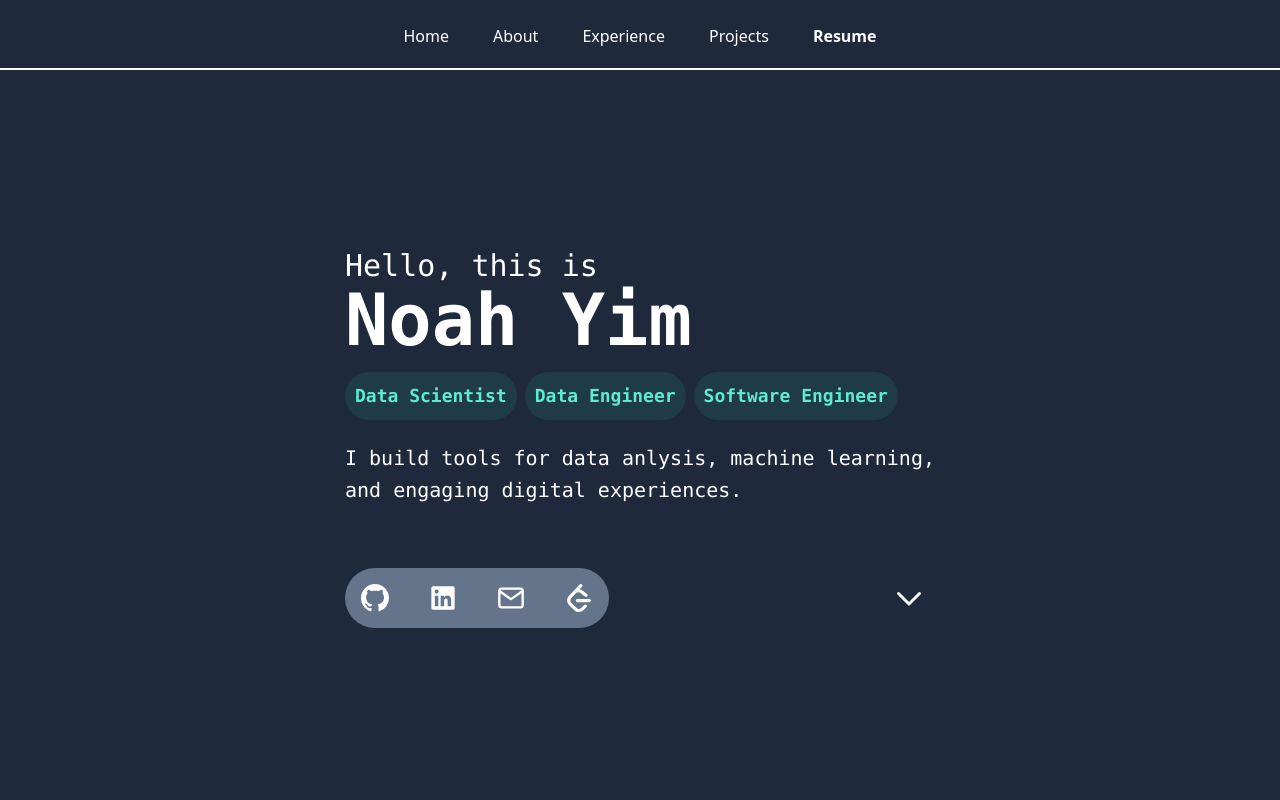
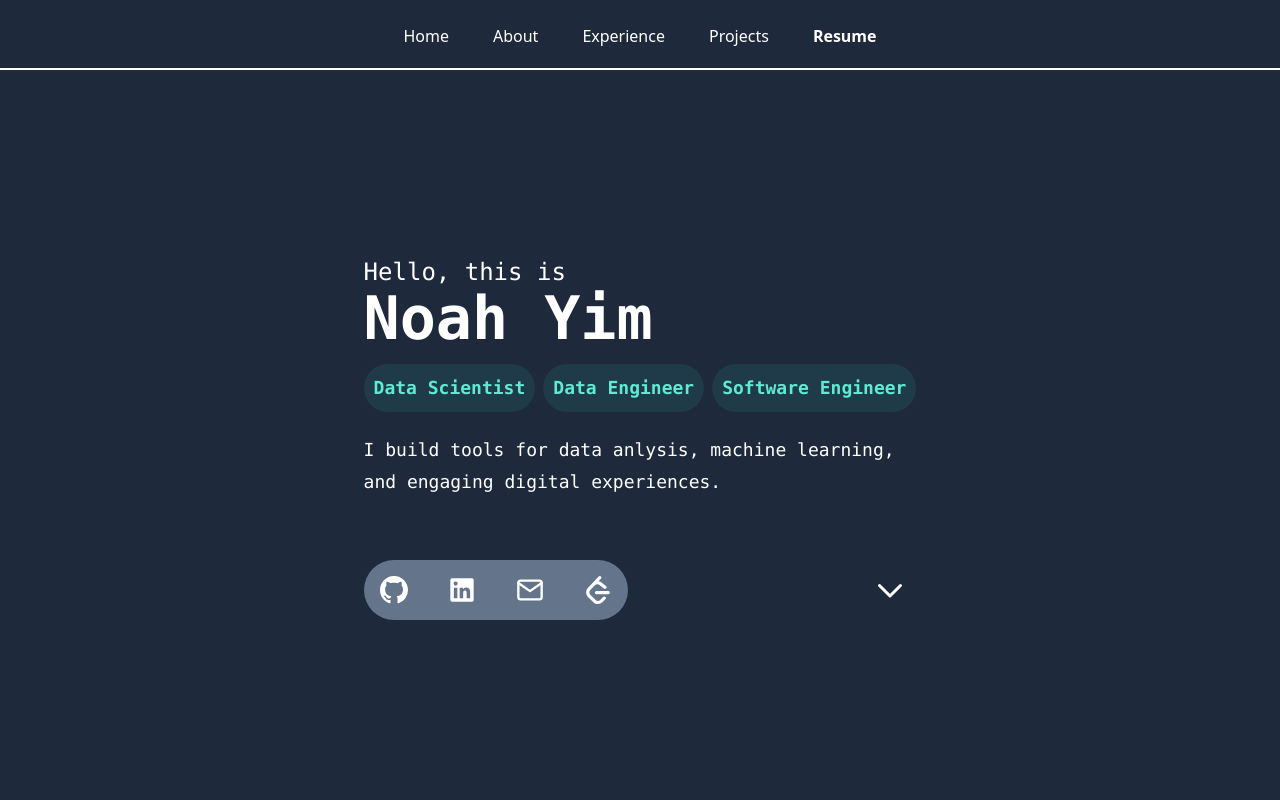
Before and after one commit to seokyim8/personal_website, a React app in the folder portfolio/frontend/: page / in a window 1280 px wide. Shown: the top 800 px of the page. Built offline with nearby package versions, Linux system fonts and the light colour scheme; the HTML template or start-up script is replaced by a standard one.

Commit message:
Update font sizes

```diff
--- a/portfolio/frontend/src/components/Profile.tsx
+++ b/portfolio/frontend/src/components/Profile.tsx
@@ -5,9 +5,9 @@ const Profile = () => {
     return (
         <div id="home" className="bg-slate-800 antialiased w-full h-screen flex flex-col justify-center selection:bg-teal-300 text-white" transition-style="in:circle:hesitate">
             <div className="flex flex-row justify-center gap-32">
-                <div className="text-3xl font-mono flex flex-col justify-center fill-animation">
+                <div className="text-2xl font-mono flex flex-col justify-center fill-animation">
                     <p>Hello, this is</p>
-                    <p className="font-semibold text-7xl mb-4">Noah Yim</p>
+                    <p className="font-semibold text-6xl mb-4">Noah Yim</p>
                     <div className="font-semibold w-full flex flex-row gap-2 text-lg" transition-style="appear">
                         <div className="rounded-full text-teal-300 bg-teal-400/10 hover:brightness-150 p-2.5 max-w-fit">
                             Data Scientist
@@ -19,8 +19,8 @@ const Profile = () => {
                             Software Engineer
                         </div>
                     </div>
-                    <span className="text-xl mt-6 typed">I build tools for data anlysis, machine learning, </span>
-                    <span className="text-xl mt-1 typed-delayed">and engaging digital experiences.</span>
+                    <span className="text-lg mt-6 typed">I build tools for data anlysis, machine learning, </span>
+                    <span className="text-lg mt-1 typed-delayed">and engaging digital experiences.</span>
                     <div className="flex flex-row justify-between">
                         <HorizontalBar />
                         <a href="#about_me" className="my-auto rounded-full w-fit h-fit p-2 flex flex-row justify-center" transition-style="appear_half">
```
Also changed, not shown: portfolio/frontend/static/frontend/main.js.
